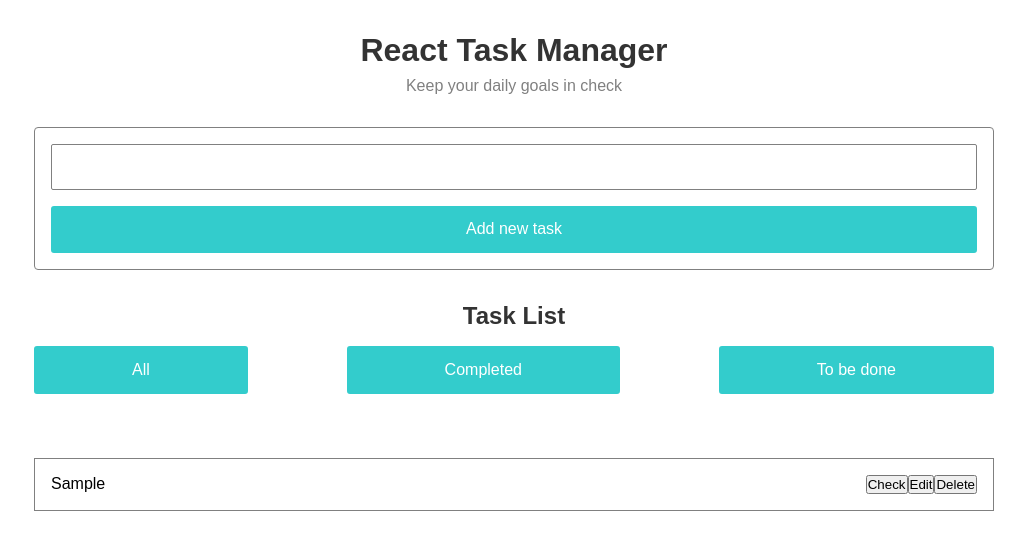
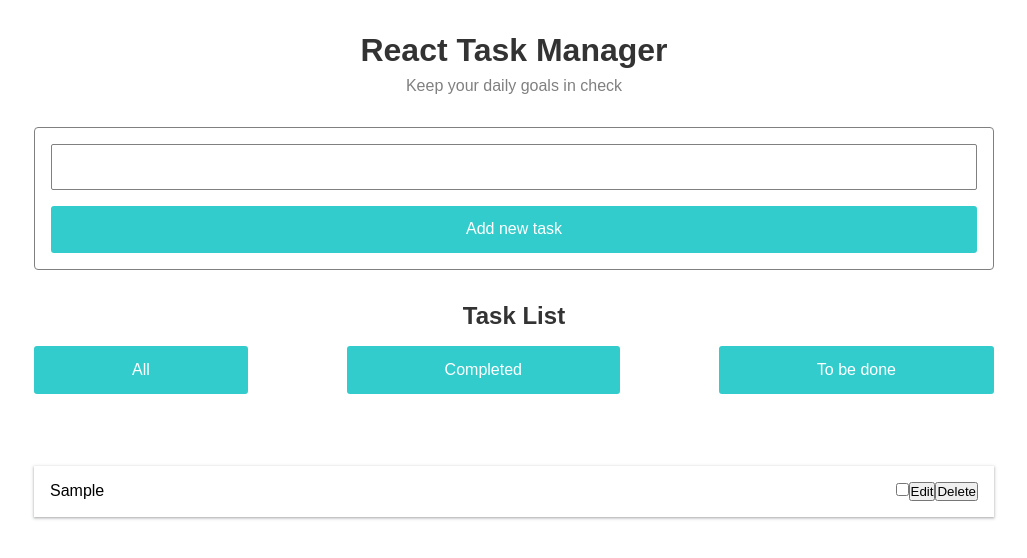
Before and after one commit to augustojs1/react-task-manager, a React (Create React App) app: page / in a window 1280 px wide. Both pictures are taken after typing "Sample" into the empty fields and a click on the button "Add new task". Shown: the top 558 px of the page, without its empty margins (126-1153 px from the left). Built offline with nearby package versions, Linux system fonts and the light colour scheme.

Commit message:
Starting completed button logic

```diff
--- a/src/App.css
+++ b/src/App.css
@@ -28,6 +28,8 @@ li {
 }
 
 .container {
-    width: 60rem;
+    display: flex;
+    flex-direction: column;
+    max-width: 60rem;
     margin: 0 auto;
 }
--- a/src/Components/Form/AddTask.jsx
+++ b/src/Components/Form/AddTask.jsx
@@ -33,7 +33,7 @@ const AddTask = () => {
                 </form>
             </section>
             <FilterSection/>
-            <TaskList tasks={taskList} />
+            <TaskList taskList={taskList} setTaskList={setTaskList} />
         </>
     )
 }
--- a/src/Components/Form/AddTask.module.css
+++ b/src/Components/Form/AddTask.module.css
@@ -1,5 +1,5 @@
 .formContainer {
-    width: 60rem;
+    max-width: 60rem;
     display: flex;
     flex-direction: column;
     flex-wrap: wrap;
--- a/src/Components/TaskList/TaskList.jsx
+++ b/src/Components/TaskList/TaskList.jsx
@@ -1,12 +1,12 @@
 import React from 'react';
 import Tasks from './Tasks';
 
-const TaskList = ({ tasks }) => {
+const TaskList = ({ taskList, setTaskList }) => {
     return (
         <section>
             <ul>
-                {tasks && tasks.map((task) => (
-                    <Tasks key={task.title} title={task.title} />
+                {taskList && taskList.map((task, index) => (
+                    <Tasks key={index} task={task} taskList={taskList} setTaskList={setTaskList} />
                 ))}
             </ul>
         </section>
--- a/src/Components/TaskList/Tasks.jsx
+++ b/src/Components/TaskList/Tasks.jsx
@@ -1,13 +1,34 @@
 import React from 'react';
 import styles from './Tasks.module.css';
 
-const Tasks = ({ title }) => {
+const Tasks = ({ task, taskList, setTaskList }) => {
+    let newTaskList;
+    const [done, setDone] = React.useState(false);
+
+    const handleCheck = ({ target }) => {
+        setDone(target.checked);
+
+    }
+
+    const handleEdit = (e) => {
+        console.log(`editing ${task.title}`);
+
+    }
+
+    const handleDelete = (e) => {
+        const { title } = task;
+
+        newTaskList = taskList.filter((task) => task.title !== title);
+
+        setTaskList([...newTaskList]);
+    }
+
     return <li className={styles.taskItem}>
-        <p>{title}</p>
+        {done === true ? <p className={styles.completedTask}>{task.title}</p> : <p>{task.title}</p>}
         <span>
-            <button>Check</button>
-            <button>Edit</button>
-            <button>Delete</button>
+            <input type="checkbox" value="completed" checked={done} onChange={handleCheck} />
+            <button onClick={handleEdit}>Edit</button>
+            <button onClick={handleDelete}>Delete</button>
         </span>
     </li>;
 }
--- a/src/Components/TaskList/Tasks.module.css
+++ b/src/Components/TaskList/Tasks.module.css
@@ -1,9 +1,14 @@
 .taskItem {
     display: flex;
     justify-content: space-between;
-    border: 1px solid gray;
+    /* border: 1px solid gray; */
     padding: 1rem 1rem;
     margin: 0.5rem 0;
     color: black;
     font-size: 1rem;
+    box-shadow: rgba(60, 64, 67, 0.3) 0px 1px 2px 0px, rgba(60, 64, 67, 0.15) 0px 1px 3px 1px;
 }
+
+.completedTask {
+    text-decoration: line-through red solid;
+}
```
